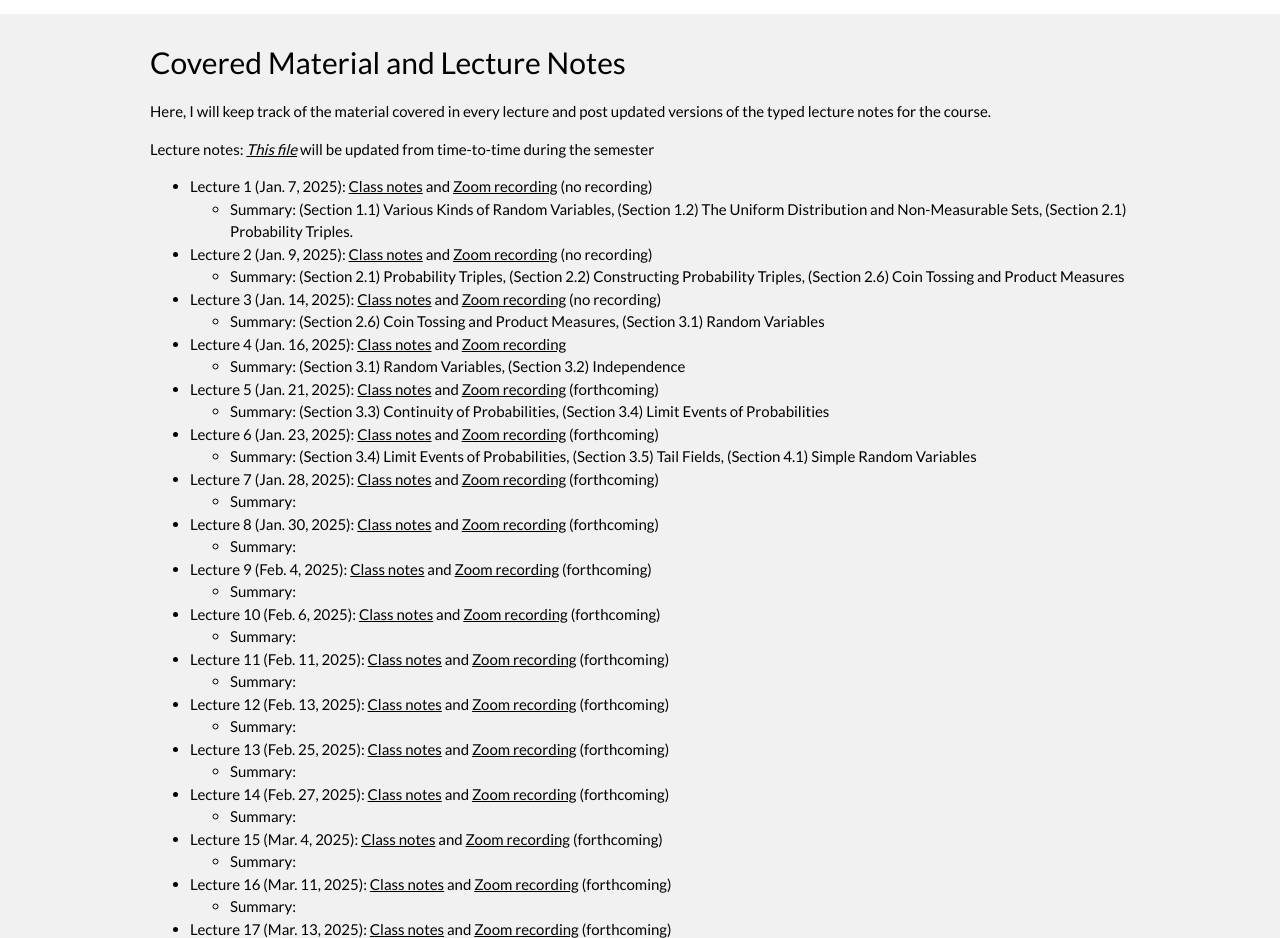
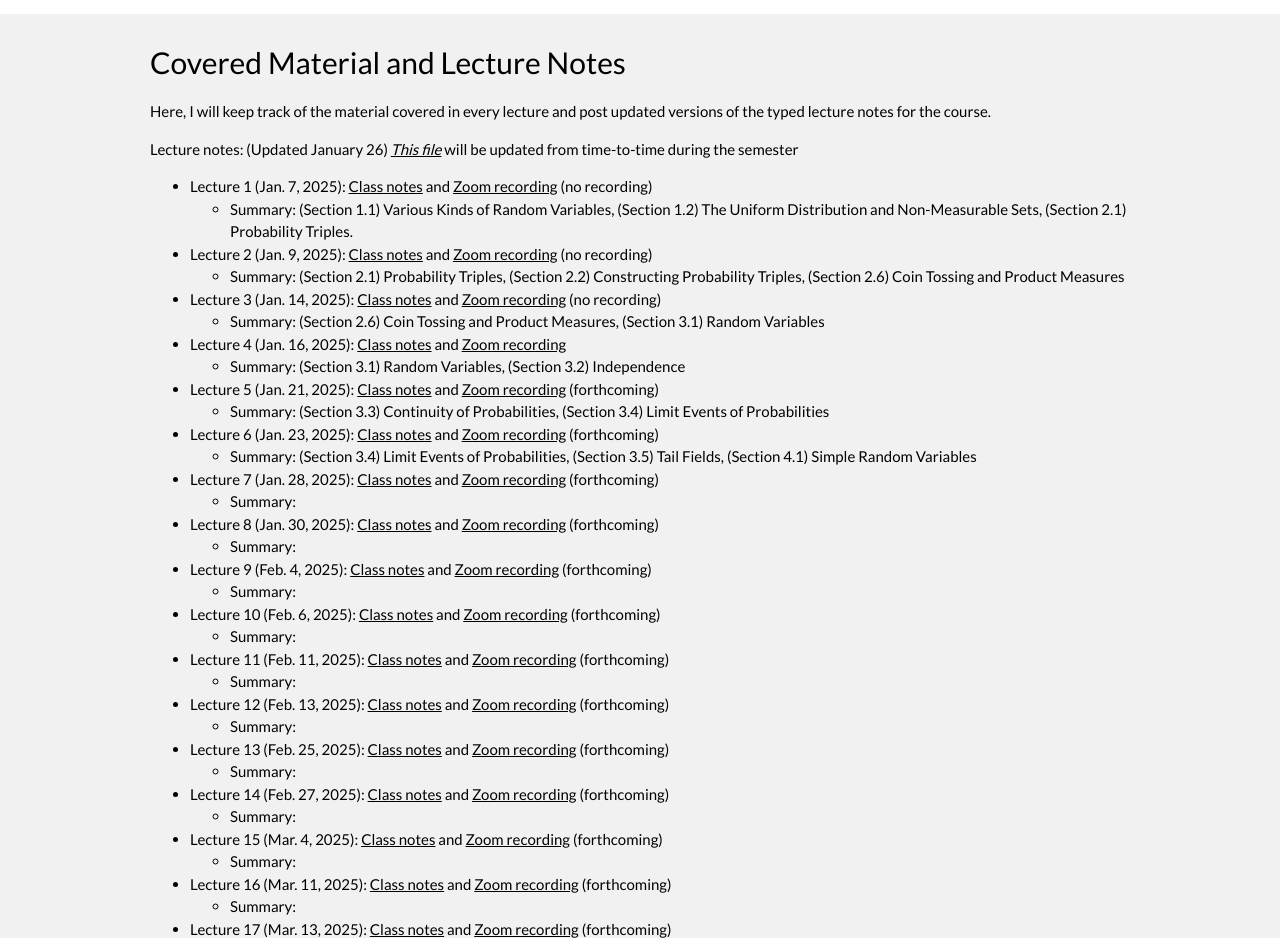
Before and after one commit to joetran0/MATH-6605-Probability-Theory-Winter-2025, a plain HTML site: page index.html in a window 1280 px wide. Shown: the part 1560-2498 px from the top of the page. Drawn offline with nearby package versions, Linux system fonts and the light colour scheme.

Commit message:
Update index.html

```diff
--- a/index.html
+++ b/index.html
@@ -99,7 +99,7 @@
 
                 <p>Here, I will keep track of the material covered in every lecture and post updated versions of the typed lecture notes for the course.</p>
 
-                <p>Lecture notes: <i><a href="MATH 6605 Notes.pdf">This file</a></i> will be updated from time-to-time during the semester</p>
+                <p>Lecture notes: (Updated January 26) <i><a href="MATH 6605 Notes.pdf">This file</a></i> will be updated from time-to-time during the semester</p>
 
                 <ul>
                     <li>Lecture 1 (Jan. 7, 2025): <a href="MATH 6605 Lecture 1.pdf">Class notes</a> and <a href="#">Zoom recording</a> (no recording)</li>
```
